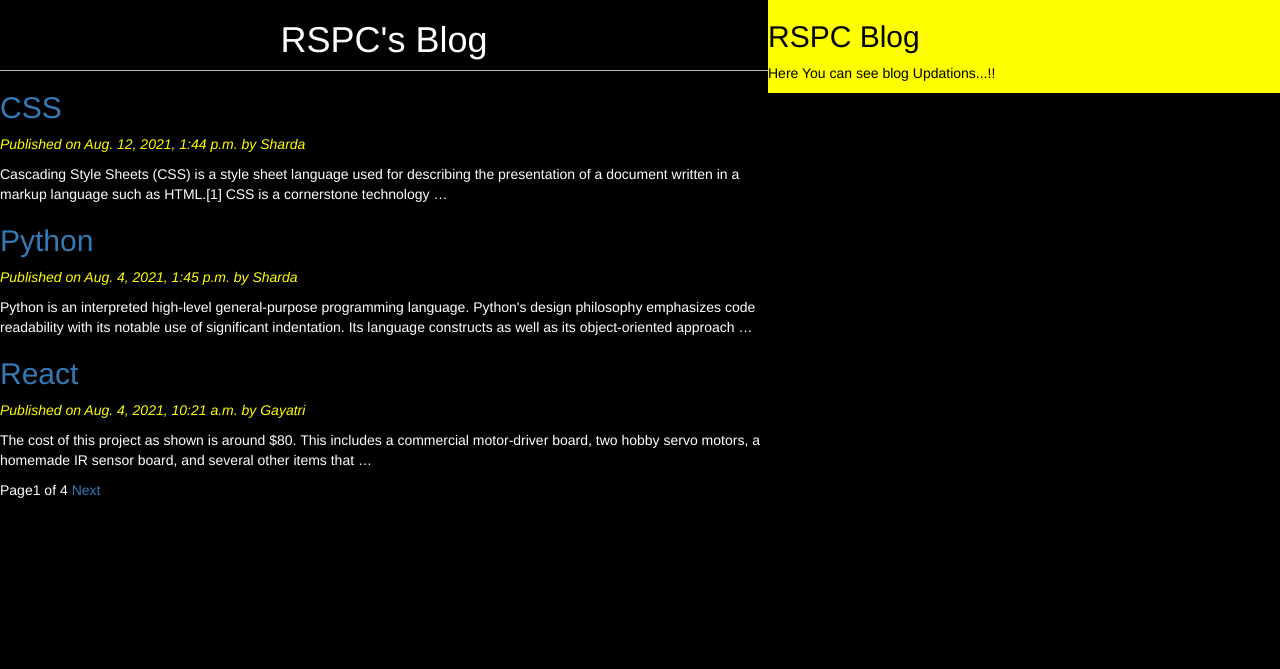
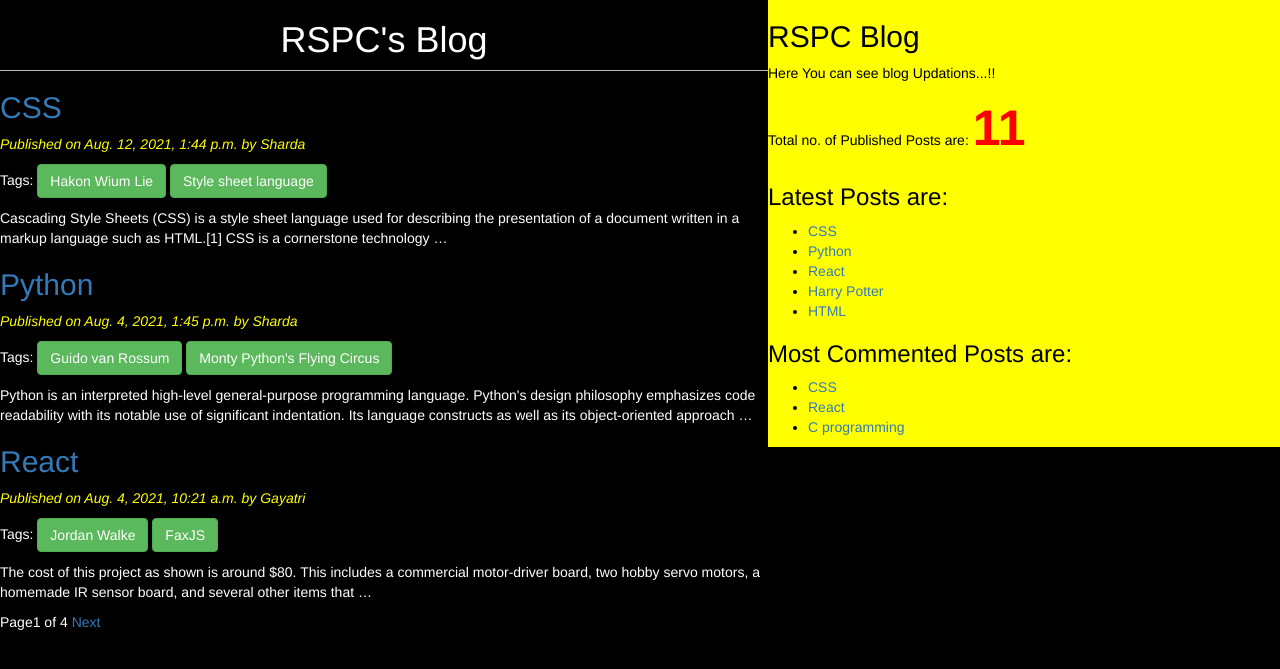
Before and after one commit to GayatriChaudhari1281/Django-framework, a Django app: a page that uses BlogProject/templates/blog/base.html in a window 1280 px wide. Shown: the top 669 px of the page. Run offline with Django 3.2, Linux system fonts and the light colour scheme; data comes from the database, SQL or seed files in the repository; both versions use the stored data as it was after the commit; some libraries are stand-ins or nearby versions.

Commit message:
Second Commit

```diff
--- a/BlogProject/BlogProject/settings.py
+++ b/BlogProject/BlogProject/settings.py
@@ -38,7 +38,8 @@ INSTALLED_APPS = [
     'django.contrib.sessions',
     'django.contrib.messages',
     'django.contrib.staticfiles',
-    'blog'
+    'blog',
+    'taggit',
 ]
 
 MIDDLEWARE = [
--- a/BlogProject/BlogProject/urls.py
+++ b/BlogProject/BlogProject/urls.py
@@ -19,6 +19,7 @@ from blog import views
 urlpatterns = [
     url(r'^admin/', admin.site.urls),
     url(r'^postlist/', views.PostList_view),
+    url(r'^tag/(?P<tag_slug>[-\w]+)/$', views.PostList_view,name='postlist_by_tag_name'),#\w any number of times
     url(r'^postdetail/(?P<year>\d{4})/(?P<month>\d{2})/(?P<day>\d{2})/(?P<post>[-\w]+)/$', views.PostDetail_view,name='post_detail'),#canonical name means to identify that post
     url(r'^(?P<id>\d+)/share/$', views.mail_send_view),
 ]
--- a/BlogProject/blog/models.py
+++ b/BlogProject/blog/models.py
@@ -2,7 +2,7 @@ from django.db import models
 from django.utils import timezone
 from django.contrib.auth.models import User
 from django.urls import reverse
-
+from taggit.managers import TaggableManager
 
 class Post(models.Model):
     Status_Choice=(('draft','Draft'),('published','Published'))#DROPDOWN list
@@ -16,7 +16,7 @@ class Post(models.Model):
     created=models.DateTimeField(auto_now_add=True)#when post is created
     updated=models.DateTimeField(auto_now=True)#when save method gets called
     status=models.CharField(max_length=10,choices=Status_Choice,default='draft')
-
+    tags=TaggableManager()
     class Meta:
         ordering=('-publish',)#since it is tuple we need to give , when single element is there
 #while printing post then it internally calls to_str method so we have to override it.
--- /dev/null
+++ b/BlogProject/blog/templatetags/blog_tags.py
@@ -0,0 +1,17 @@
+from blog.models import Post
+from django import template
+from django.db.models import Count
+
+register=template.Library()
+@register.simple_tag(name='my_tags')
+def total_posts():#is a name of template tags
+    return Post.objects.count()
+
+@register.inclusion_tag('blog/latest_post.html')
+def show_latest_posts(count=3):
+    latest_post=Post.objects.order_by('-publish')[:count]
+    return {'latest_post':latest_post}
+
+@register.simple_tag
+def get_MostCommentedPost(cnt=3):
+    return Post.objects.annotate(total_comments=Count('comments')).order_by('-total_comments')[:cnt]
--- a/BlogProject/blog/views.py
+++ b/BlogProject/blog/views.py
@@ -3,10 +3,15 @@ from blog.models import Post
 from django.core.paginator import Paginator,PageNotAnInteger,EmptyPage
 from django.core.mail import send_mail
 from blog.forms import EmailSendForm,CommentsForm
+from taggit.models import Tag
 # Create your views here.
-def PostList_view(request):
+def PostList_view(request,tag_slug=None):
     #post_list=Post.objects.all()
     post_list=Post.objects.filter(status__exact='published')
+    tag=None
+    if tag_slug:#if tag_slug is not none
+        tag=get_object_or_404(Tag,slug=tag_slug)#
+        post_list=post_list.filter(tags__in=[tag])
     paginator=Paginator(post_list,3)
     page_number=request.GET.get('page')#page is predefined word
     try:
@@ -15,7 +20,7 @@ def PostList_view(request):
         post_list=paginator.page(1)
     except EmptyPage:
         post_list=paginator.page(paginator.num_pages)
-    return render(request,'blog/post_list.html',{'post_list':post_list})
+    return render(request,'blog/post_list.html',{'post_list':post_list,'tag':tag})
 
 
 def PostDetail_view(request,year,month,day,post):
--- a/BlogProject/static/CSS/blog.css
+++ b/BlogProject/static/CSS/blog.css
@@ -27,5 +27,6 @@ body{
   color: yellow;
   font-style: oblique;
   font-size: 30px;
+  font-family: cursive, Comic Sans MS;
   border-bottom: 2px solid red;
 }
--- a/BlogProject/templates/blog/base.html
+++ b/BlogProject/templates/blog/base.html
@@ -1,5 +1,6 @@
 <!DOCTYPE html>
 {%load static%}
+{%load blog_tags%}
 <html lang="en" dir="ltr">
   <head>
     <link rel="stylesheet" href="https://maxcdn.bootstrapcdn.com/bootstrap/3.3.7/css/bootstrap.min.css" integrity="sha384-BVYiiSIFeK1dGmJRAkycuHAHRg32OmUcww7on3RYdg4Va+PmSTsz/K68vbdEjh4u" crossorigin="anonymous">
@@ -17,6 +18,15 @@
     <div class="sidebar">
       <h2>RSPC Blog</h2>
       <p>Here You can see blog Updations...!!</p>
+      <p>Total no. of Published Posts are: <span style="color:red;font-size:50px;"><b>{%my_tags%}</b></span></p>
+      <h3>Latest Posts are:</h3>{%show_latest_posts 5%}
+      <h3>Most Commented Posts are:</h3>
+      {%get_MostCommentedPost as MostCommentedPost%}
+      <ul>
+        {%for post in MostCommentedPost%}
+        <li><a href="{{post.get_absolute_url}}">{{post.title}}</a></li>
+        {%endfor%}
+      </ul>
     </div>
   </body>
 </html>
--- /dev/null
+++ b/BlogProject/templates/blog/latest_post.html
@@ -0,0 +1,10 @@
+<!DOCTYPE html>
+<html>
+  <body>
+    <ul>
+      {%for post in latest_post%}
+      <li><a href="{{post.get_absolute_url}}">{{post.title}}</a></li>
+      {%endfor%}
+    </ul>
+  </body>
+</html>
--- a/BlogProject/templates/blog/post_list.html
+++ b/BlogProject/templates/blog/post_list.html
@@ -5,9 +5,15 @@ RSPC Blog Home Page
 
 {%block content%}
 <h1>RSPC's Blog</h1>
+{%if tag%}
+<h2>Post tagged with '{{tag.name}}'</h2>
+{%endif%}
 {%for post in post_list%}
 <a href="{{post.get_absolute_url}}"><h2>{{post.title}}</h2></a>
 <p id='date'>Published on {{post.publish}} by {{post.author|title}}</p>
+<p>Tags:{%for tag in post.tags.all%}
+<a href="{%url 'postlist_by_tag_name' tag.slug%}" class='btn btn-success'>{{tag.name}}</a>
+{%endfor%}</p>
 {{post.body | truncatewords:30 |linebreaks}}
 
 {%endfor%}
--- a/CookieProject1/templates/demoapp/count.html
+++ b/CookieProject1/templates/demoapp/count.html
@@ -4,8 +4,6 @@
     <style >
       span{color:red; font-size:150px;}
     </style>
-    <meta charset="utf-8">
-    <title></title>
   </head>
   <body>
     <h1>Page Count is:<span>{{count}}</span></h1>
```
Also changed, not shown: BlogProject/blog/templatetags/__init__.py (added), BlogProject/db.sqlite3.
